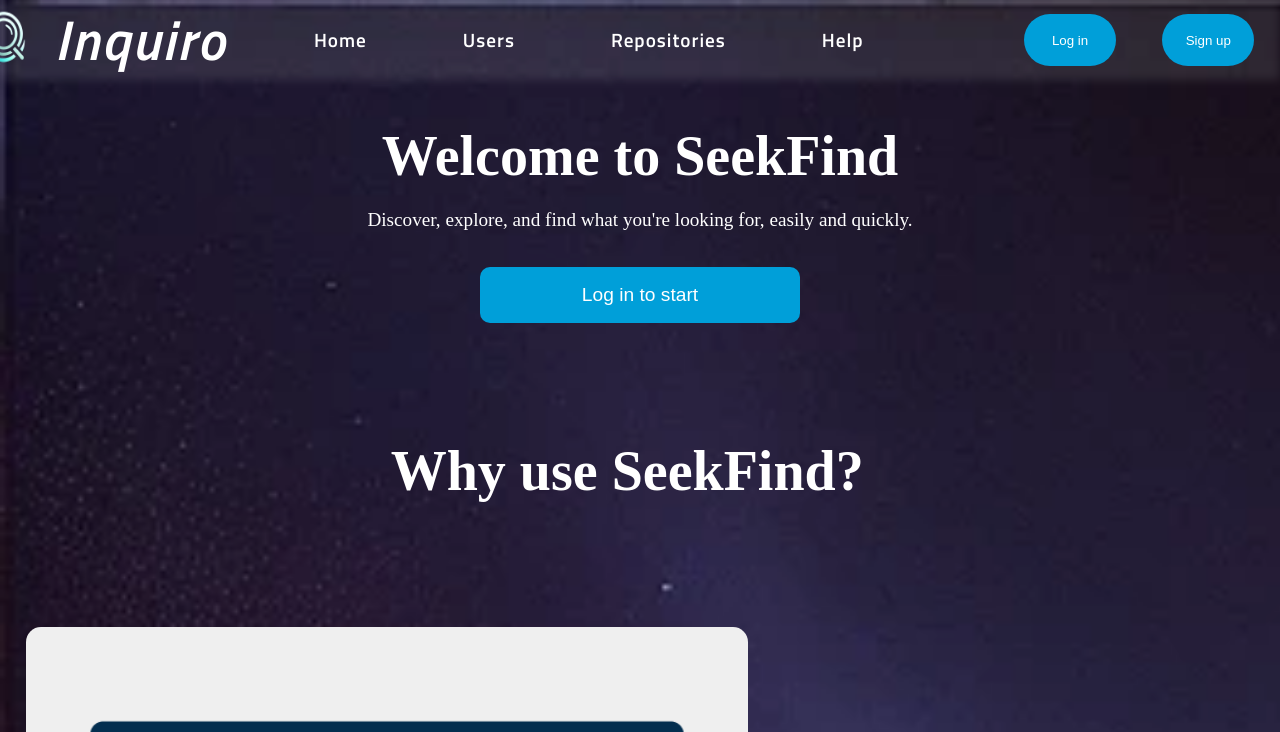
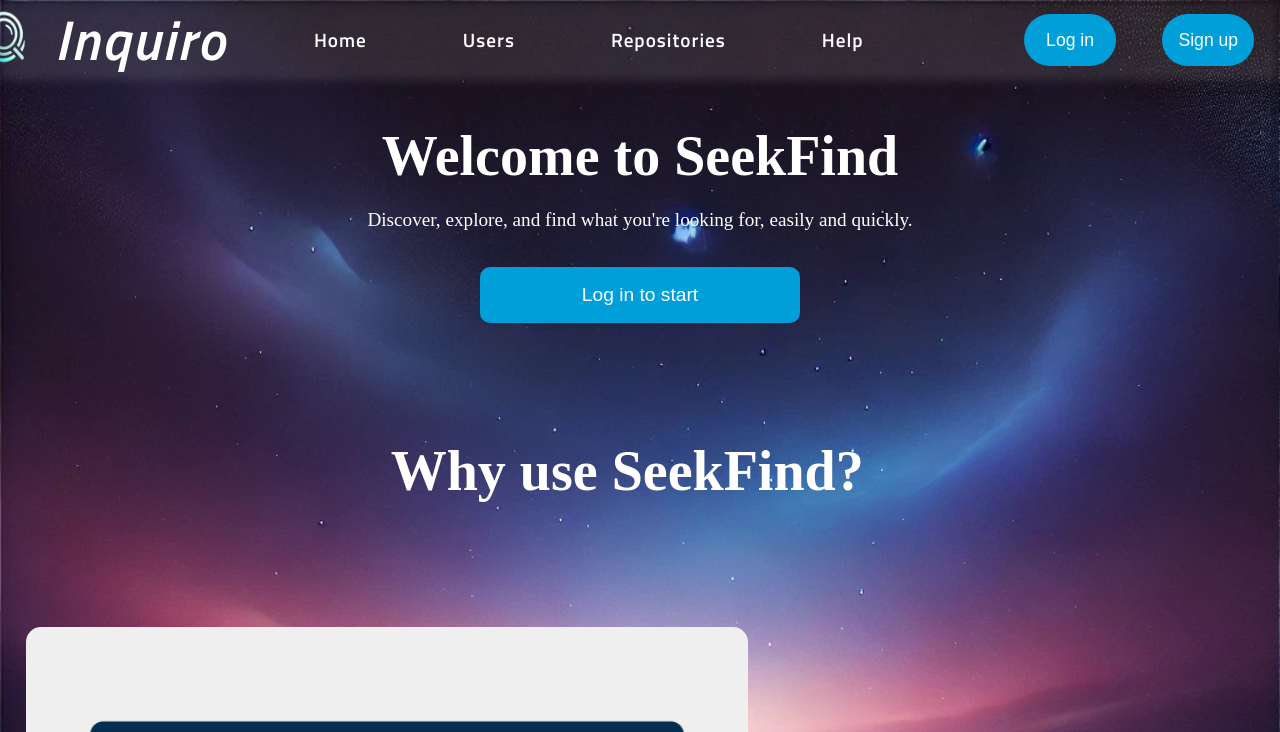
Before and after one commit to SamuelFDEZS/githubSearch, a plain HTML site: page pages/home.html in a window 1280 px wide. Shown: the top 732 px of the page. Drawn offline with Linux system fonts and the light colour scheme; a script that the page names is missing.

Commit message:
Fix background, remove footer border, fix header buttons font size (#7)

```diff
--- a/styles/components/_body.scss
+++ b/styles/components/_body.scss
@@ -1,7 +1,6 @@
 body{
     background-image: $body-bg;
-    background-repeat: no-repeat;
-    background-size: cover;
+    background-size: contain;
     color: var(--font-text-color);
     overflow-x: hidden;
     font-family: var(--font-style-regular);
--- a/styles/components/_footer.scss
+++ b/styles/components/_footer.scss
@@ -1,6 +1,5 @@
 .footer {
     width: 100%;
-    border: 5px solid white;
     margin-top: 12%;
     width: 100%;
     display: flex;
--- a/styles/components/_header.scss
+++ b/styles/components/_header.scss
@@ -95,6 +95,7 @@
             border-radius: 30px;
             transition: 0.3s;
             color: var(--font-text-color);
+            font-size: 1.1rem;
 
             &:hover{
                 cursor: pointer;
```
Also changed, not shown: styles/base/main.css, 1 other file.
